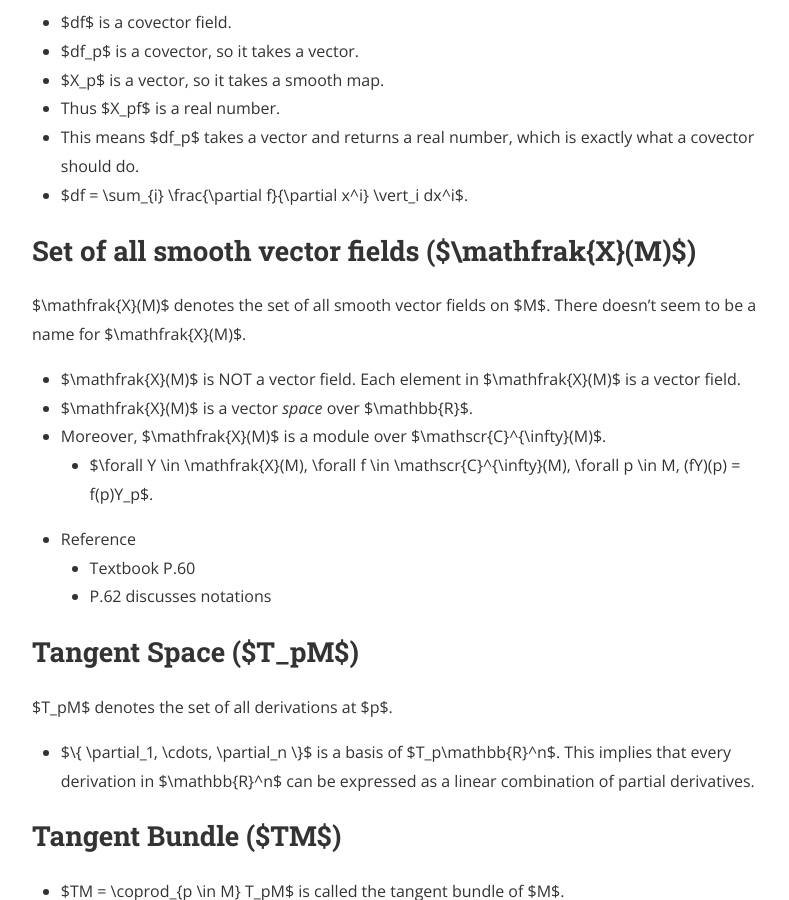
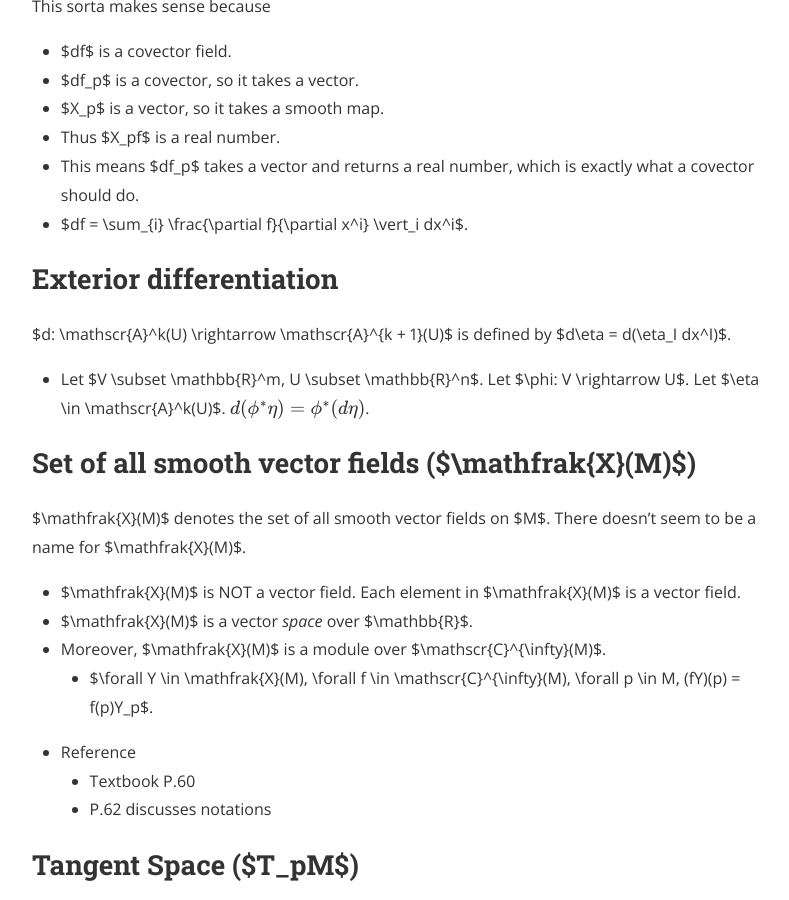
Before and after one commit to hidenori-shinohara/hidenori-shinohara.github.io, a Jekyll site: the page built from _posts/courses/math620/2019-09-09-smooth-manifold-cheat-sheet.md, in a window 1280 px wide and 900 px high, scrolled down 3820 px. Shown: the whole window, without its empty margins (240-1029 px from the left). Built offline with Jekyll 4.4.1, drawn with Linux system fonts in a browser that asks for light colours; nearby versions of some CDN libraries; formulas are drawn with MathJax 3; some of the changed text lies outside the part shown.

Commit message:
Exterior differentiation

```diff
--- a/_posts/courses/math620/2019-09-09-smooth-manifold-cheat-sheet.md
+++ b/_posts/courses/math620/2019-09-09-smooth-manifold-cheat-sheet.md
@@ -109,6 +109,15 @@ This sorta makes sense because
 * Thus $X_pf$ is a real number.
 * This means $df_p$ takes a vector and returns a real number, which is exactly what a covector should do.
 * $df = \sum_{i} \frac{\partial f}{\partial x^i} \vert_i dx^i$.
+
+## Exterior differentiation
+
+$d: \mathscr{A}^k(U) \rightarrow \mathscr{A}^{k + 1}(U)$ is defined by $d\eta = d(\eta_I dx^I)$.
+
+* Let $V \subset \mathbb{R}^m, U \subset \mathbb{R}^n$.
+  Let $\phi: V \rightarrow U$.
+  Let $\eta \in \mathscr{A}^k(U)$.
+  $$d(\phi^* \eta) = \phi^*(d\eta)$$.
 
 ## Set of all smooth vector fields ($\mathfrak{X}(M)$)
 
```
